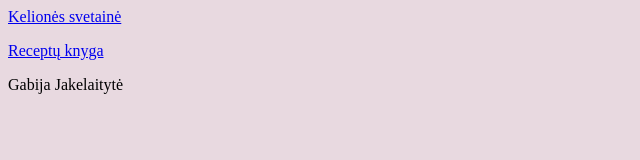
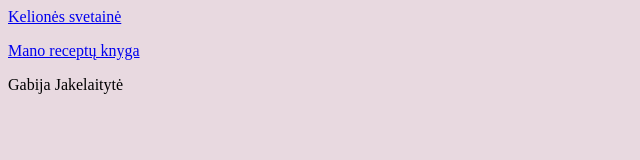
Before and after one commit to GabijaJ/GabijaJ.github.io, a plain HTML site: page index.html in a window 1280 px wide. Shown: the full height of the page, 0-640 px from the left. Drawn offline with Linux system fonts and the light colour scheme.

Commit message:
Update index.html

```diff
--- a/index.html
+++ b/index.html
@@ -7,7 +7,7 @@
 <body>
 
         <p><a href="kelione/kataras.html">Kelionės svetainė</a></p>
-        <p><a href="receptas/receptas.html">Receptų knyga</a></p>
+        <p><a href="receptas/receptas.html">Mano receptų knyga</a></p>
         <p>Gabija Jakelaitytė</p>
 
 </body>
```
